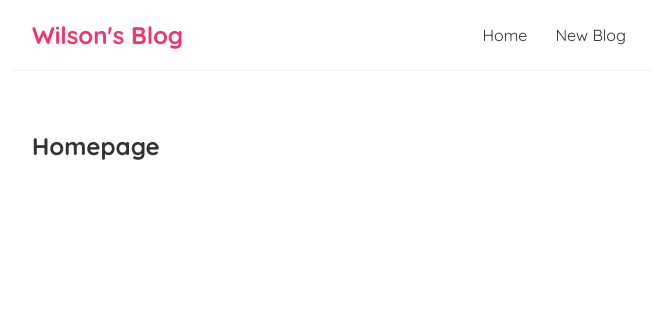
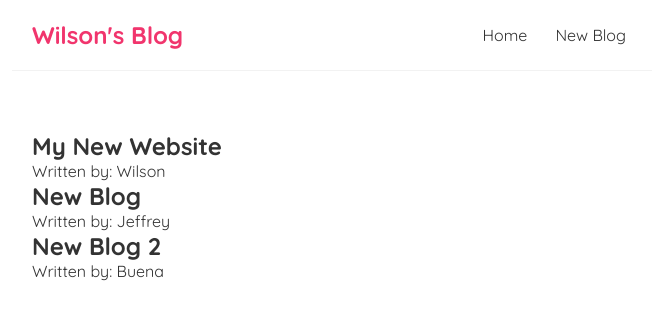
Before and after one commit to wingsown/blog, a React (Create React App) app: page / in a window 1280 px wide. Shown: the top 320 px of the page, without its empty margins (308-964 px from the left). Built offline with nearby package versions, Linux system fonts and the light colour scheme.

Commit message:
Cycles thru each blog item

```diff
--- a/src/Home.js
+++ b/src/Home.js
@@ -10,7 +10,12 @@ const Home = () => {
 
     return (
         <div className="home">
-            <h2>Homepage</h2>
+            {blogs.map((blog) => (
+                <div className="blog-preview" key={blog.id}>
+                    <h2>{ blog.title }</h2>
+                    <p>Written by: { blog.author}</p>
+                </div>
+            ))}
         </div>
       );
 }
```
